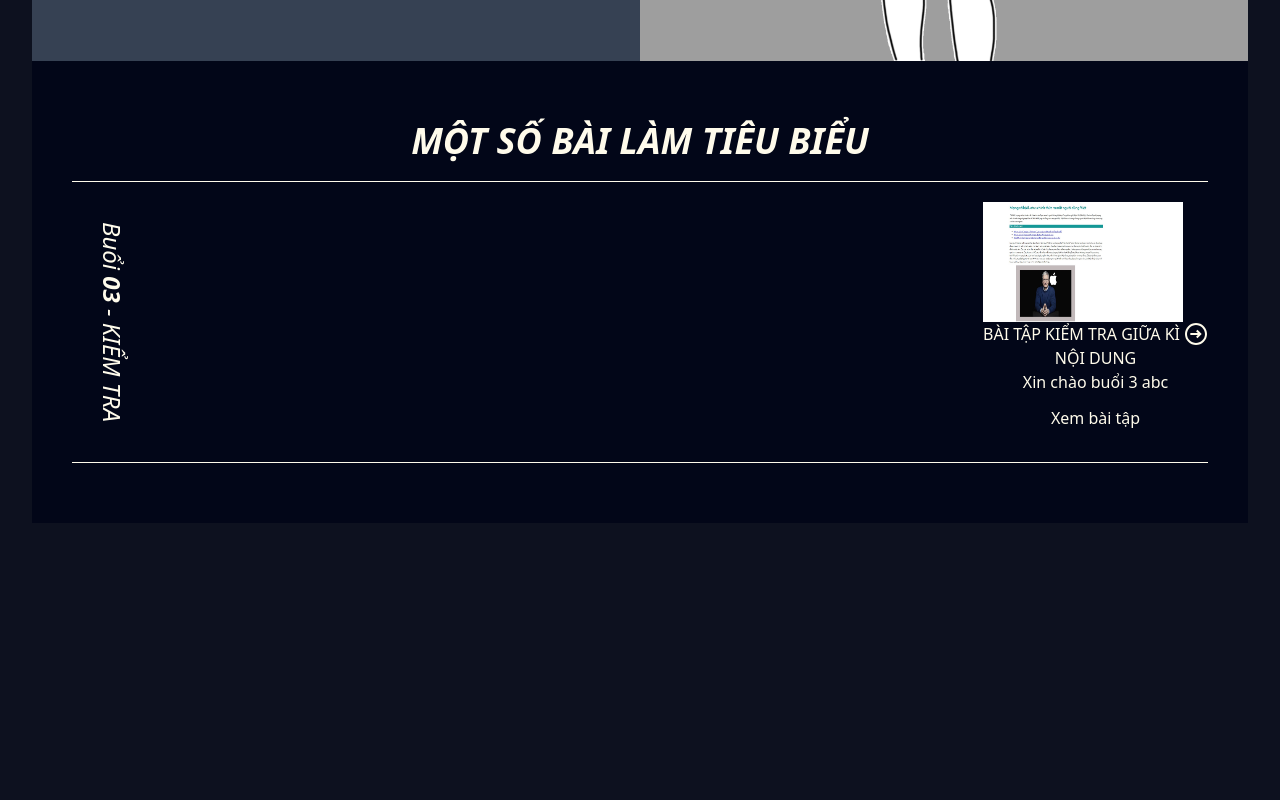
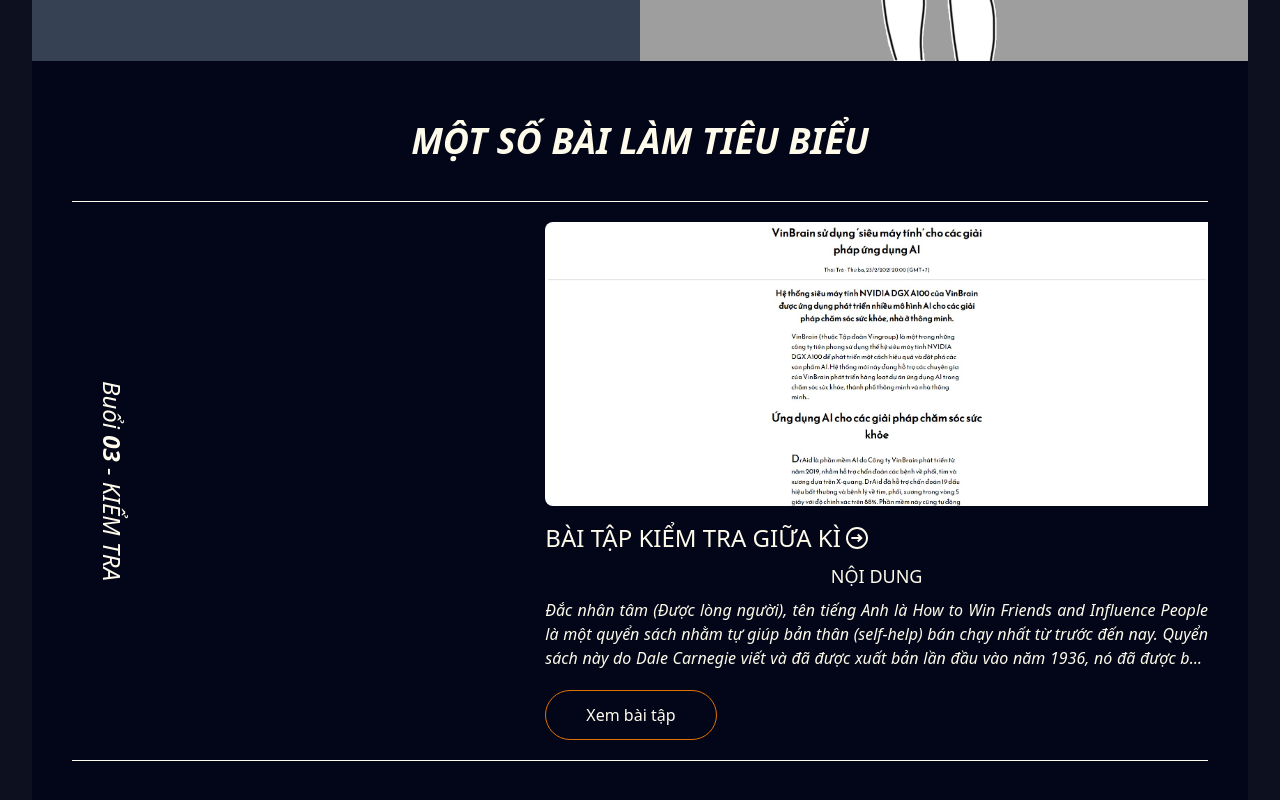
Before and after one commit to duyPOTATO/netlify.test, a React (Vite) app: page / in a window 1280 px wide. Shown: the part 668-1468 px from the top of the page. Before the commit the page ends 1223 px from the top, so only its background shows below. Built offline with nearby package versions, Linux system fonts and the light colour scheme; grey boxes are pictures that could not be loaded.

Commit message:
xong cái Essay Preview card rồi đấy

```diff
--- a/src/assets/features/final/components/essayPreview.jsx
+++ b/src/assets/features/final/components/essayPreview.jsx
@@ -3,34 +3,39 @@ import GoToSVG from '../../../images/svg.svg?react';
 function EssayPreview(props) {
     return (
         <div
-            className="essay-preview-card mt-5 flex flex-col border-y border-amber-50 py-4 md:flex-row md:py-5"
+            className="essay-preview-card mt-5 flex flex-col border-t border-amber-50 py-4 last:border-b md:mt-10 md:flex-row md:py-5"
             id={props.day}
         >
-            <h1 className="essay-preview-card__title mb-5 text-xl text-amber-50 italic md:mb-0 lg:text-2xl">
+            <h1 className="essay-preview-card__title mb-5 text-xl text-amber-50 italic md:mr-auto md:mb-0 lg:text-2xl">
                 Buổi <span className="font-bold">0{props.day}</span> -{' '}
                 {props.short}
             </h1>
-            <div className="card-content ml-auto flex w-fit flex-col justify-end text-amber-50">
+            <div className="card-content ml-auto flex w-full flex-col items-center justify-end text-amber-50 sm:w-9/12 md:w-8/12 md:items-start lg:w-7/12">
                 <img
-                    className="card-content__img-preview h-30 w-50"
                     src={props.imgSource}
-                    alt="ảnh"
+                    className="aspect-[4/3] h-full w-11/12 overflow-hidden rounded-lg object-cover sm:w-full md:aspect-[21/9] md:rounded-l-lg md:rounded-r-none"
+                    alt="ảnh gì gì đó"
                 />
-                <div className="card-content__main flex">
-                    <a href="" className="flex gap-1 text-amber-50">
+                <div className="card-content__main mt-2 flex w-11/12 flex-col gap-2 sm:w-full md:mt-4">
+                    <a
+                        href=""
+                        className="flex items-center gap-1 text-2xl text-amber-50"
+                    >
                         {props.title}
                         <GoToSVG />
                     </a>
+                    <p className="w-full text-lg">NỘI DUNG</p>
+                    <p className="card-content__decription line-clamp-3 w-full text-justify italic">
+                        {props.decript}
+                    </p>
+                    <a
+                        className="card-content__go-to mt-3 w-fit rounded-4xl border border-amber-600 px-5 py-1.5 text-amber-50 lg:px-10 lg:py-3"
+                        target="_blank"
+                        href=""
+                    >
+                        Xem bài tập
+                    </a>
                 </div>
-                <p>NỘI DUNG</p>
-                <p className="card-content__decription">{props.decript}</p>
-                <a
-                    className="card-content__go-to px-2 py-3 text-amber-50"
-                    target="_blank"
-                    href=""
-                >
-                    Xem bài tập
-                </a>
             </div>
         </div>
     );
--- a/src/assets/features/final/components/fMain.jsx
+++ b/src/assets/features/final/components/fMain.jsx
@@ -2,7 +2,7 @@ import '../styles/fMain.css';
 import EssayPreview from './essayPreview';
 import Hero from './hero';
 import dupoPreview from '../../../images/this-is-dupo.png';
-import img from '../../..//images/day3_preview.jpg';
+import img from '../../..//images/day2_preview.jpg';
 
 function FMain() {
     return (
@@ -22,7 +22,7 @@ function FMain() {
                         short="KIỂM TRA"
                         imgSource={img}
                         title="BÀI TẬP KIỂM TRA GIỮA KÌ"
-                        decript="Xin chào buổi 3 abc"
+                        decript="Đắc nhân tâm (Được lòng người), tên tiếng Anh là How to Win Friends and Influence People là một quyển sách nhằm tự giúp bản thân (self-help) bán chạy nhất từ trước đến nay. Quyển sách này do Dale Carnegie viết và đã được xuất bản lần đầu vào năm 1936, nó đã được bán 15 triệu bản trên khắp thế giới.[1][2] Nó cũng là quyển sách bán chạy nhất của New York Times trong 10 năm. Tác phẩm được đánh giá là cuốn sách đầu tiên và hay nhất trong thể loại này, có ảnh hưởng thay đổi cuộc đời đối với hàng triệu người trên thế giới."
                     />
                 </div>
             </div>
```
